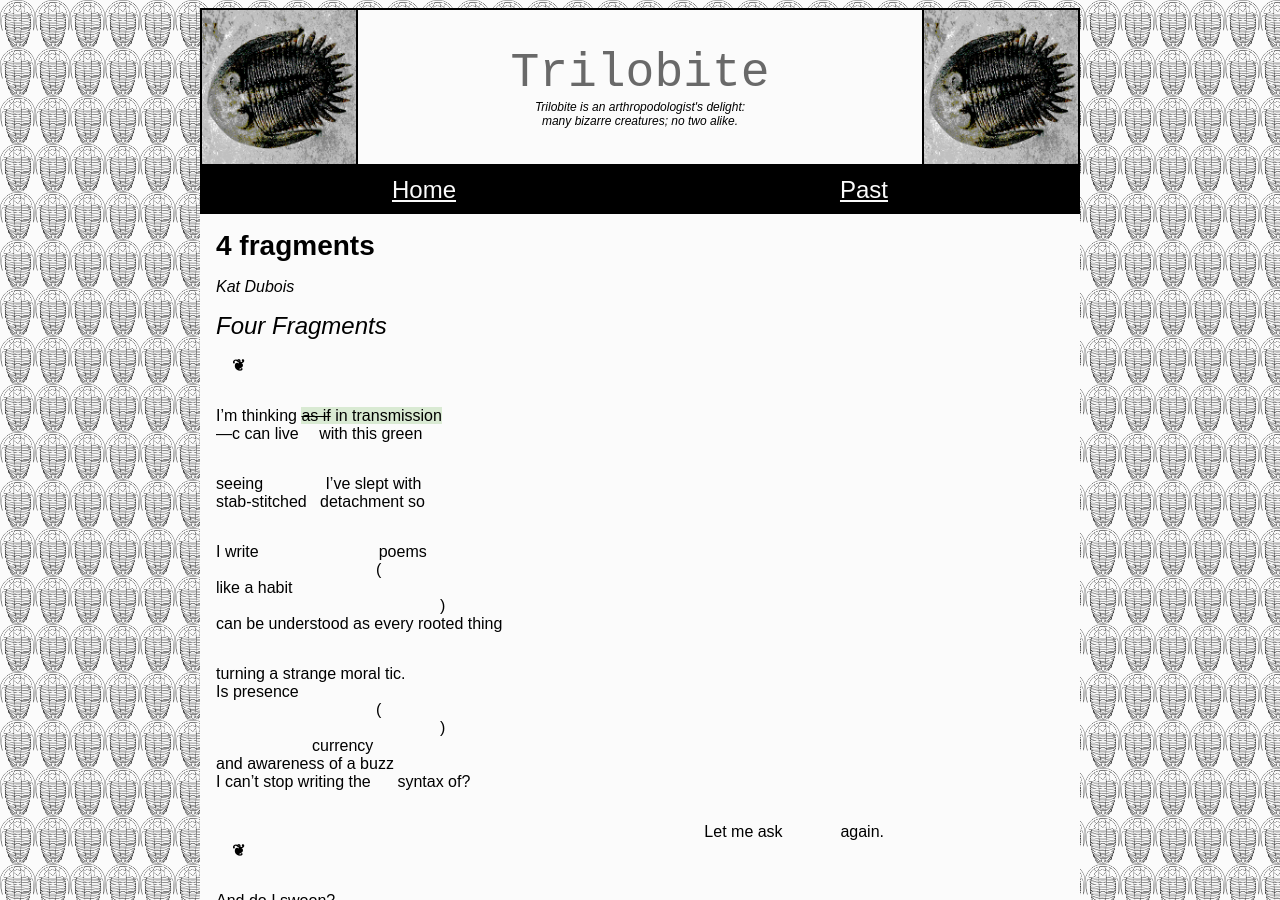
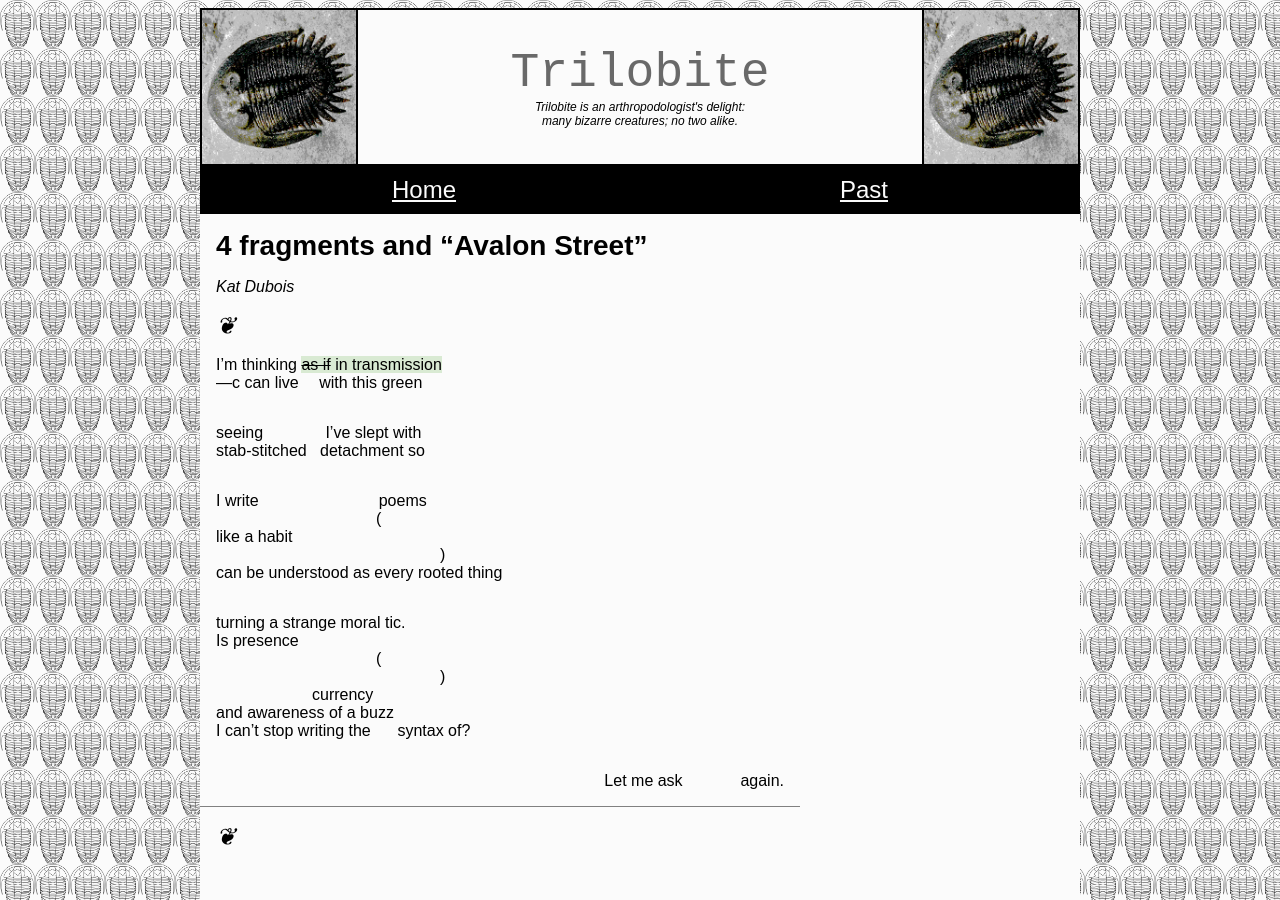
Before and after one commit to trilobite-poetry/trilobite-poetry.github.io, a Jekyll site: the page built from issues/_current/dubois.md, in a window 1280 px wide and 900 px high. Built offline with Jekyll 4.4.1, drawn with Linux system fonts in a browser that asks for light colours.

Commit message:
fix titles in dubois

```diff
--- a/issues/_current/dubois.md
+++ b/issues/_current/dubois.md
@@ -1,12 +1,10 @@
 ---
-title: 4 fragments
+title: '4 fragments and "Avalon Street"'
 contributor: Kat Dubois
 ---
 
-<div style="max-width:700px;">
-<h2>Four Fragments</h2>
-<p style="padding-left:2rem;"><strong>❦</strong></p>
-<hr>
+<div style="max-width:600px;">
+<h2>❦</h2>
 <p>I’m thinking <text style="background-color:#D9EAD3"><del>as if</del> in transmission</text></p>
 <p>—c can live <span
 style="display:inline-block;width:1rem;"></span>with this green   </p>
@@ -29,7 +27,7 @@ style="display:inline-block;width:1rem;"></span>with this green   </p>
 <p>I can’t stop writing the&nbsp;&nbsp;&nbsp;&nbsp;&nbsp;&nbsp;syntax of? </p>
 <hr>
 <p style="text-align:right;">Let me ask             again.</p>
-<p style="padding-left:2rem;"><strong>❦</strong></p>
+<h2>❦</h2>
 <hr>
 <p>And do I swoon?</p>
 <p style="text-align:right;">such pandering to antiquity.</p>
@@ -37,7 +35,7 @@ style="display:inline-block;width:1rem;"></span>with this green   </p>
 <p>the symbol of which           the curl of many a thing I sought</p>
 <p style="padding-left:21rem;">thought</p>
 <p style="padding-left:9rem;">then a phobia:</p>
-<p style="padding-left:2rem;"><strong>❦</strong></p>
+<h2>❦</h2>
 <hr>
 <p>. . . and the bodies moved into</p>
 <p style="padding-left:11rem;">the names for </p>
@@ -56,7 +54,7 @@ imperative</p>
 <p>diagnosis is&nbsp;&nbsp;&nbsp;&nbsp;&nbsp;but</p>
 <p>a spatial distance</p>
 </blockquote>
-<p style="padding-left:2rem;"><strong>❦</strong></p>
+<h2>❦</h2>
 <hr>
 <p>My home brims. </p>
 <p>How strange it is    </p>
@@ -87,7 +85,6 @@ imperative</p>
 <hr>
 <p>                                 beside the river</p>
 <p>                                 of our undoing</p>
-</div>
 <h2>AVALON STREET</h2>
 <p class="forenote">For Brendan Allen</p>
 <p>They always return to us,</p>
@@ -128,3 +125,4 @@ imperative</p>
 <p>while I watch without trying </p>
 <hr>
 <p>too hard to keep hold.</p>
+</div>
```
